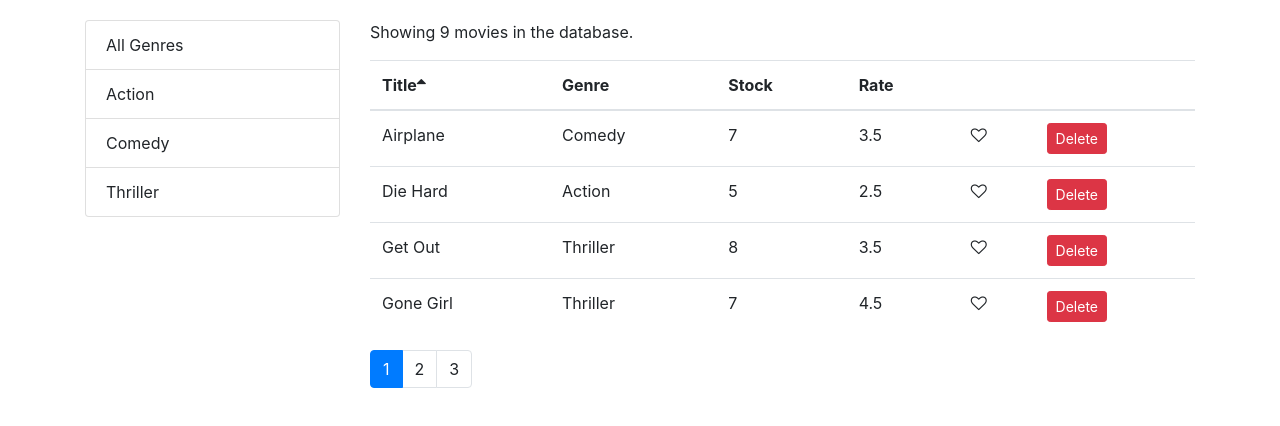
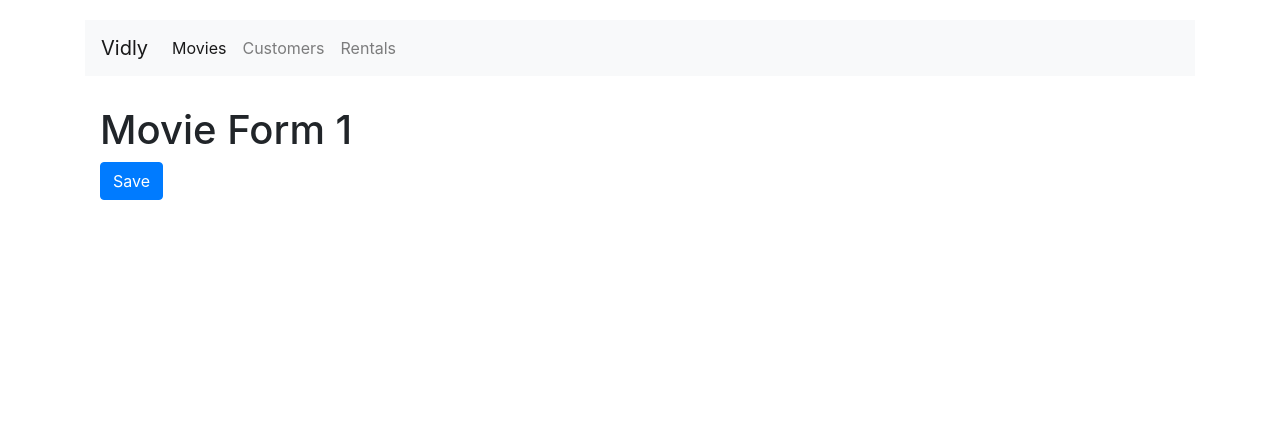
Before and after one commit to Prabodashan/Vidly, a React (Create React App) app: page /movies/1 in a window 1280 px wide. Shown: the top 426 px of the page. Built offline with nearby package versions, Linux system fonts and the light colour scheme.

Commit message:
add nav bar and some form

```diff
--- a/package.json
+++ b/package.json
@@ -12,6 +12,7 @@
     "prop-types": "^15.6.2",
     "react": "^17.0.1",
     "react-dom": "^17.0.1",
+    "react-router-dom": "^5.2.0",
     "react-scripts": "4.0.0",
     "web-vitals": "^0.2.4"
   },
--- a/src/App.js
+++ b/src/App.js
@@ -1,11 +1,30 @@
-//import React, { Component } from 'react';
-import Movies from './components/movies';
-import './App.css';
+import React, { Component } from "react";
+import { Route, Redirect, Switch } from "react-router-dom";
+import Movies from "./components/movies";
+import MovieForm from "./components/movieForm";
+import Customers from "./components/customers";
+import Rentals from "./components/rentals";
+import NotFound from "./components/notFound";
+import NavBar from "./components/navBar";
+import "./App.css";
 
 function App() {
   return (
     <main className="container">
-      <Movies/>
+      <React.Fragment>
+        <NavBar />
+        <main className="container">
+          <Switch>
+            <Route path="/movies/:id" component={MovieForm} />
+            <Route path="/movies" component={Movies} />
+            <Route path="/customers" component={Customers} />
+            <Route path="/rentals" component={Rentals} />
+            <Route path="/not-found" component={NotFound} />
+            <Redirect from="/" exact to="/movies" />
+            <Redirect to="/not-found" />
+          </Switch>
+        </main>
+      </React.Fragment>
     </main>
   );
 }
--- /dev/null
+++ b/src/components/customers.jsx
@@ -0,0 +1,7 @@
+import React from "react";
+
+const Customers = () => {
+  return <h1>Customers</h1>;
+};
+
+export default Customers;
--- /dev/null
+++ b/src/components/movieForm.jsx
@@ -0,0 +1,17 @@
+import React from "react";
+
+const MovieForm = ({ match, history }) => {
+  return (
+    <div>
+      <h1>Movie Form {match.params.id} </h1>
+      <button
+        className="btn btn-primary"
+        onClick={() => history.push("/movies")}
+      >
+        Save
+      </button>
+    </div>
+  );
+};
+
+export default MovieForm;
--- /dev/null
+++ b/src/components/navBar.jsx
@@ -0,0 +1,38 @@
+import React from "react";
+import { Link, NavLink } from "react-router-dom";
+
+const NavBar = () => {
+  return (
+    <nav className="navbar navbar-expand-lg navbar-light bg-light">
+      <Link className="navbar-brand" to="/">
+        Vidly
+      </Link>
+      <button
+        className="navbar-toggler"
+        type="button"
+        data-toggle="collapse"
+        data-target="#navbarNavAltMarkup"
+        aria-controls="navbarNavAltMarkup"
+        aria-expanded="false"
+        aria-label="Toggle navigation"
+      >
+        <span className="navbar-toggler-icon" />
+      </button>
+      <div className="collapse navbar-collapse" id="navbarNavAltMarkup">
+        <div className="navbar-nav">
+          <NavLink className="nav-item nav-link" to="/movies">
+            Movies
+          </NavLink>
+          <NavLink className="nav-item nav-link" to="/customers">
+            Customers
+          </NavLink>
+          <NavLink className="nav-item nav-link" to="/rentals">
+            Rentals
+          </NavLink>
+        </div>
+      </div>
+    </nav>
+  );
+};
+
+export default NavBar;
--- /dev/null
+++ b/src/components/notFound.jsx
@@ -0,0 +1,7 @@
+import React from "react";
+
+const NotFound = () => {
+  return <h1>Not Found</h1>;
+};
+
+export default NotFound;
--- /dev/null
+++ b/src/components/rentals.jsx
@@ -0,0 +1,7 @@
+import React from "react";
+
+const Rentals = () => {
+  return <h1>Rentals</h1>;
+};
+
+export default Rentals;
--- a/src/index.css
+++ b/src/index.css
@@ -4,6 +4,10 @@ body {
   font-family: sans-serif;
 }
 
+.navbar {
+  margin-bottom: 30px;
+}
+
 .clickable {
   cursor: pointer;
 }
--- a/src/index.js
+++ b/src/index.js
@@ -1,19 +1,16 @@
-import React from 'react';
-import ReactDOM from 'react-dom';
-import './index.css';
-import App from './App';
-import reportWebVitals from './reportWebVitals';
-import 'bootstrap/dist/css/bootstrap.css';
-import 'font-awesome/css/font-awesome.css';
+import React from "react";
+import ReactDOM from "react-dom";
+import { BrowserRouter } from "react-router-dom";
+import "./index.css";
+import App from "./App";
+import registerServiceWorker from "./registerServiceWorker";
+import "bootstrap/dist/css/bootstrap.css";
+import "font-awesome/css/font-awesome.css";
 
 ReactDOM.render(
-  <React.StrictMode>
+  <BrowserRouter>
     <App />
-  </React.StrictMode>,
-  document.getElementById('root')
+  </BrowserRouter>,
+  document.getElementById("root")
 );
-
-// If you want to start measuring performance in your app, pass a function
-// to log results (for example: reportWebVitals(console.log))
-// or send to an analytics endpoint. Learn more: https://bit.ly/CRA-vitals
-reportWebVitals();
+registerServiceWorker();
--- /dev/null
+++ b/src/registerServiceWorker.js
@@ -0,0 +1,117 @@
+// In production, we register a service worker to serve assets from local cache.
+
+// This lets the app load faster on subsequent visits in production, and gives
+// it offline capabilities. However, it also means that developers (and users)
+// will only see deployed updates on the "N+1" visit to a page, since previously
+// cached resources are updated in the background.
+
+// To learn more about the benefits of this model, read https://goo.gl/KwvDNy.
+// This link also includes instructions on opting out of this behavior.
+
+const isLocalhost = Boolean(
+  window.location.hostname === 'localhost' ||
+    // [::1] is the IPv6 localhost address.
+    window.location.hostname === '[::1]' ||
+    // 127.0.0.1/8 is considered localhost for IPv4.
+    window.location.hostname.match(
+      /^127(?:\.(?:25[0-5]|2[0-4][0-9]|[01]?[0-9][0-9]?)){3}$/
+    )
+);
+
+export default function register() {
+  if (process.env.NODE_ENV === 'production' && 'serviceWorker' in navigator) {
+    // The URL constructor is available in all browsers that support SW.
+    const publicUrl = new URL(process.env.PUBLIC_URL, window.location);
+    if (publicUrl.origin !== window.location.origin) {
+      // Our service worker won't work if PUBLIC_URL is on a different origin
+      // from what our page is served on. This might happen if a CDN is used to
+      // serve assets; see https://github.com/facebookincubator/create-react-app/issues/2374
+      return;
+    }
+
+    window.addEventListener('load', () => {
+      const swUrl = `${process.env.PUBLIC_URL}/service-worker.js`;
+
+      if (isLocalhost) {
+        // This is running on localhost. Lets check if a service worker still exists or not.
+        checkValidServiceWorker(swUrl);
+
+        // Add some additional logging to localhost, pointing developers to the
+        // service worker/PWA documentation.
+        navigator.serviceWorker.ready.then(() => {
+          console.log(
+            'This web app is being served cache-first by a service ' +
+              'worker. To learn more, visit https://goo.gl/SC7cgQ'
+          );
+        });
+      } else {
+        // Is not local host. Just register service worker
+        registerValidSW(swUrl);
+      }
+    });
+  }
+}
+
+function registerValidSW(swUrl) {
+  navigator.serviceWorker
+    .register(swUrl)
+    .then(registration => {
+      registration.onupdatefound = () => {
+        const installingWorker = registration.installing;
+        installingWorker.onstatechange = () => {
+          if (installingWorker.state === 'installed') {
+            if (navigator.serviceWorker.controller) {
+              // At this point, the old content will have been purged and
+              // the fresh content will have been added to the cache.
+              // It's the perfect time to display a "New content is
+              // available; please refresh." message in your web app.
+              console.log('New content is available; please refresh.');
+            } else {
+              // At this point, everything has been precached.
+              // It's the perfect time to display a
+              // "Content is cached for offline use." message.
+              console.log('Content is cached for offline use.');
+            }
+          }
+        };
+      };
+    })
+    .catch(error => {
+      console.error('Error during service worker registration:', error);
+    });
+}
+
+function checkValidServiceWorker(swUrl) {
+  // Check if the service worker can be found. If it can't reload the page.
+  fetch(swUrl)
+    .then(response => {
+      // Ensure service worker exists, and that we really are getting a JS file.
+      if (
+        response.status === 404 ||
+        response.headers.get('content-type').indexOf('javascript') === -1
+      ) {
+        // No service worker found. Probably a different app. Reload the page.
+        navigator.serviceWorker.ready.then(registration => {
+          registration.unregister().then(() => {
+            window.location.reload();
+          });
+        });
+      } else {
+        // Service worker found. Proceed as normal.
+        registerValidSW(swUrl);
+      }
+    })
+    .catch(() => {
+      console.log(
+        'No internet connection found. App is running in offline mode.'
+      );
+    });
+}
+
+export function unregister() {
+  if ('serviceWorker' in navigator) {
+    navigator.serviceWorker.ready.then(registration => {
+      registration.unregister();
+    });
+  }
+}
```
Also changed, not shown: src/components/loginForm.jsx (added, +9 -0 lines), 2 other files (tests, documents, lock files or other folders).
